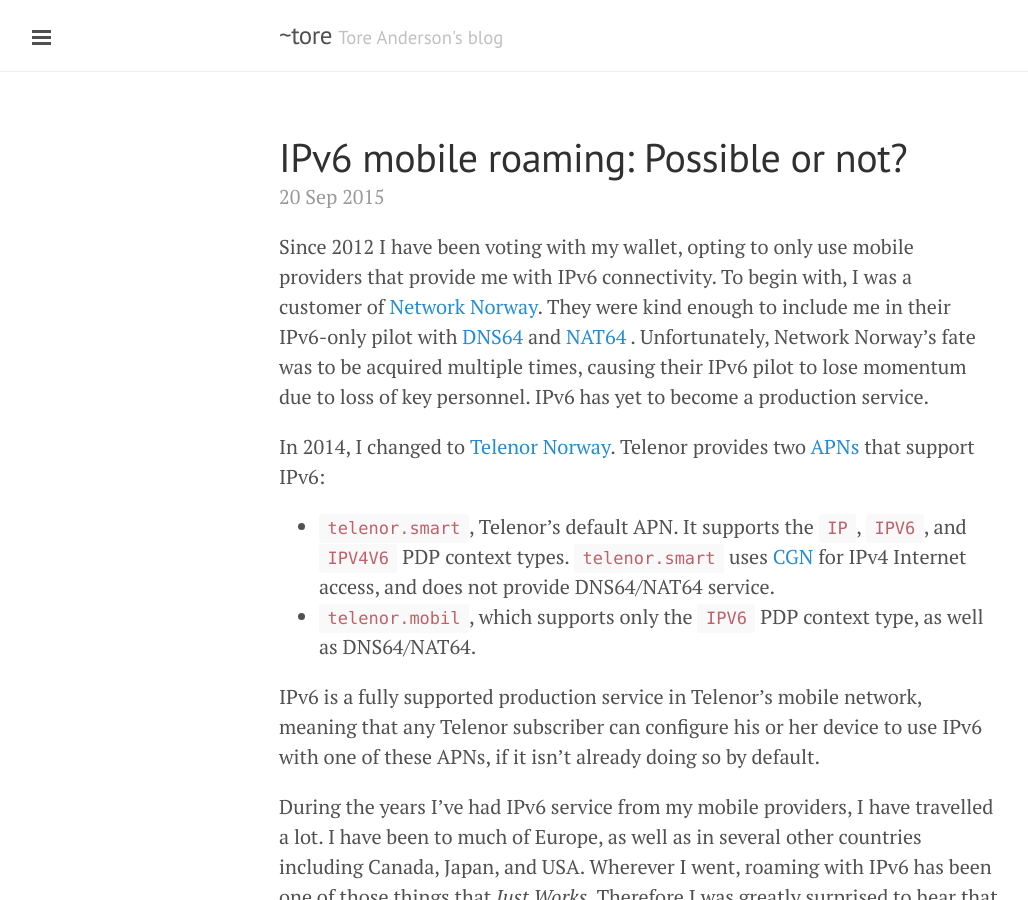
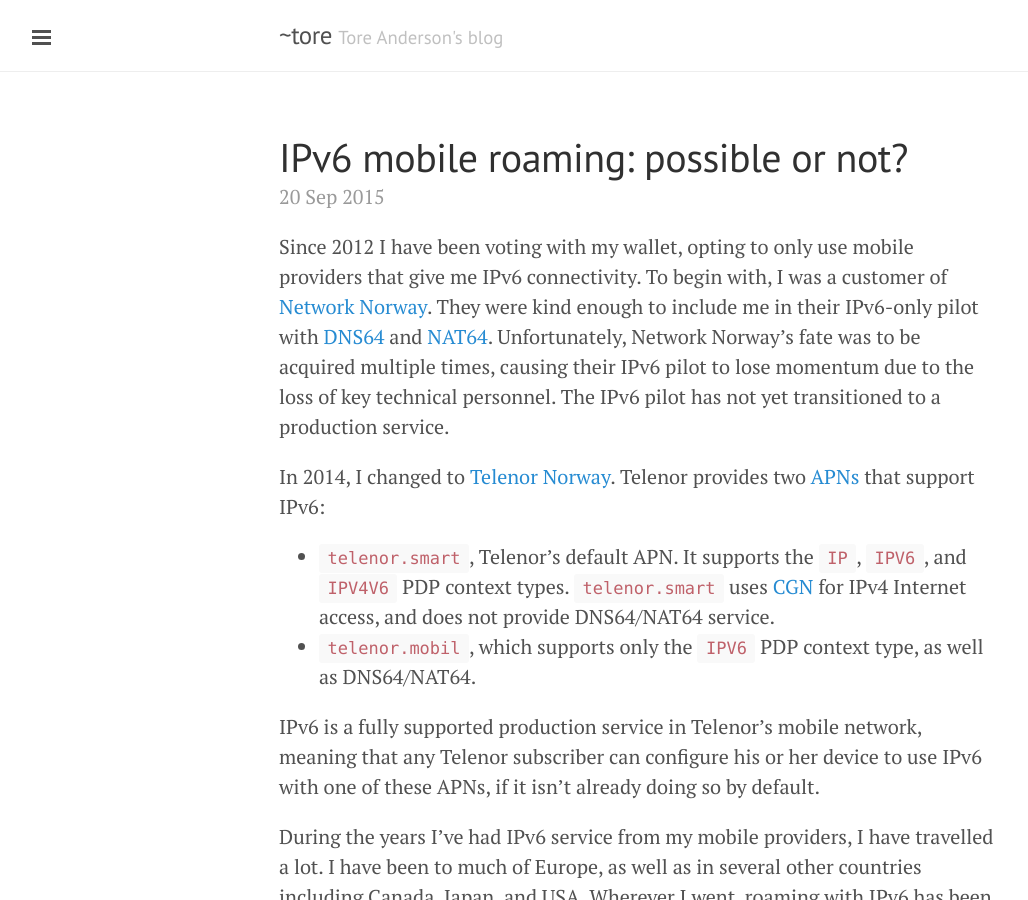
Before and after one commit to toreanderson/toreanderson.github.io, a Jekyll site: the page built from _posts/2015-09-20-ipv6-mobile-roaming-possible-or-not.markdown, in a window 1280 px wide and 900 px high. Shown: the whole window, without its empty margins (1-1029 px from the left). Built offline with Jekyll 4.4.1, drawn with Linux system fonts in a browser that asks for light colours; Markdown is read by kramdown in place of the engine named in the settings.

Commit message:
rewording, uncapitalise after colon

```diff
--- a/_posts/2015-09-20-ipv6-mobile-roaming-possible-or-not.markdown
+++ b/_posts/2015-09-20-ipv6-mobile-roaming-possible-or-not.markdown
@@ -1,18 +1,18 @@
 ---
 published: true
-title: 'IPv6 mobile roaming: Possible or not?'
+title: 'IPv6 mobile roaming: possible or not?'
 layout: post
 ---
 
 Since 2012 I have been voting with my wallet, opting to only use mobile
-providers that provide me with IPv6 connectivity. To begin with, I was a
-customer of [Network Norway](https://en.wikipedia.org/wiki/Network_Norway).
-They were kind enough to include me in their IPv6-only pilot with
+providers that give me IPv6 connectivity. To begin with, I was a customer of
+[Network Norway](https://en.wikipedia.org/wiki/Network_Norway). They were kind
+enough to include me in their IPv6-only pilot with
 [DNS64](http://tools.ietf.org/html/rfc6147) and
-[NAT64](http://tools.ietf.org/html/rfc6146) . Unfortunately, Network Norway's
+[NAT64](http://tools.ietf.org/html/rfc6146). Unfortunately, Network Norway's
 fate was to be acquired multiple times, causing their IPv6 pilot to lose
-momentum due to loss of key personnel. IPv6 has yet to become a production
-service.
+momentum due to the loss of key technical personnel. The IPv6 pilot has not yet
+transitioned to a production service.
 
 In 2014, I changed to [Telenor Norway](http://www.telenor.no). Telenor provides
 two [APNs](https://en.wikipedia.org/wiki/Access_Point_Name) that support IPv6:
```
